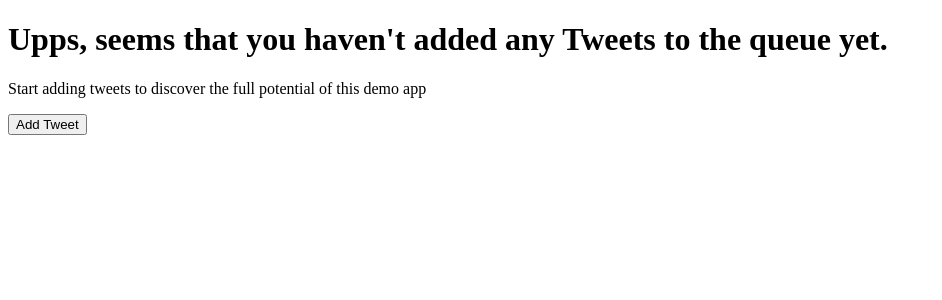
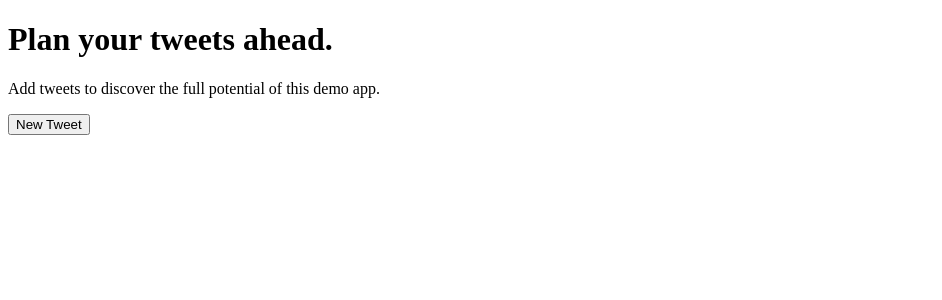
Before and after one commit to GrahamTCreighton/uiuxtest, a React (Create React App) app: page / in a window 1280 px wide. Shown: the top 300 px of the page, without its empty margins (0-942 px from the left). Built offline with nearby package versions, Linux system fonts and the light colour scheme.

Commit message:
Logic for Edit button.

```diff
--- a/src/common/StateContext.js
+++ b/src/common/StateContext.js
@@ -39,11 +39,19 @@ function StateProvider({ children }) {
       },
       [actions.OPEN_MESSAGE_MODAL]: () => ({
         ...state,
+        editMessage: undefined,
         showMessageModal: true,
       }),
       [actions.CLOSE_MESSAGE_MODAL]: () => ({
         ...state,
+        editMessage: undefined,
         showMessageModal: false,
+      }),
+      // Edit message action that takes in messageId parameter which opens twitter modal.
+      [actions.EDIT_MESSAGE]: (messageId) => ({
+        ...state,
+        editMessage: state.messages[messageId],
+        showMessageModal: true,
       }),
     };
     return cases[action.type](action.data);
--- a/src/common/actions.js
+++ b/src/common/actions.js
@@ -3,6 +3,7 @@ const actions = {
   DELETE_MESSAGE: "DELETE_MESSAGE",
   OPEN_MESSAGE_MODAL: "OPEN_MESSAGE_MODAL",
   CLOSE_MESSAGE_MODAL: "CLOSE_MESSAGE_MODAL",
+  EDIT_MESSAGE: "EDIT_MESSAGE", //edit message action
 };
 
 export default actions;
--- a/src/common/texts.js
+++ b/src/common/texts.js
@@ -1,15 +1,15 @@
+// Edited texts to match given user interface
 const english = {
-  "empty-list-title":
-    "Upps, seems that you haven't added any Tweets to the queue yet.",
-  "add-message": "Add Tweet",
+  "empty-list-title": "Plan your tweets ahead.",
+  "add-message": "New Tweet",
   "empty-list-description":
-    "Start adding tweets to discover the full potential of this demo app",
+    "Add tweets to discover the full potential of this demo app.",
 
-  "message-modal-title": "Create New Tweet",
-  "message-modal-schedule": "Schedule your Tweet: ",
-  "message-modal-schedule-error": "You need to select a time in the future",
+  "message-modal-title": "Schedule",
+  "message-modal-schedule": "When",
+  "message-modal-schedule-error": "You can't schedule Tweets in the past.",
 
-  "scheduled-tweets": "Scheduled tweets",
+  "scheduled-tweets": "Scheduled tweets.",
 
   date: "Tweet Posting Time",
   message: "Tweet",
@@ -18,6 +18,7 @@ const english = {
   close: "Close",
   cancel: "Cancel",
   save: "Save",
+  edit: "Edit", //added edit text for button
 };
 function getLocalization() {
   return english;
--- a/src/views/listView/messageList/messageList.js
+++ b/src/views/listView/messageList/messageList.js
@@ -37,8 +37,17 @@ export default function MessageList({ messages }) {
                 data-testid="message-list-delete-button"
                 onClick={() =>
                   dispatch({ type: actions.DELETE_MESSAGE, data: id })
-                }>
+                }
+              >
                 {texts["delete"]}
+              </button>
+              <button // created button that takes in edit message on click
+                data-testid="message-list-edit-button"
+                onClick={() =>
+                  dispatch({ type: actions.EDIT_MESSAGE, data: id })
+                }
+              >
+                {texts["edit"]}
               </button>
             </div>
           </li>
--- a/src/views/messageView/messageModal/messageModal.js
+++ b/src/views/messageView/messageModal/messageModal.js
@@ -6,8 +6,8 @@ import actions from "../../../common/actions.js";
 import moment from "moment";
 
 export default function MessageModal() {
-  const { dispatch } = useContext(StateContext);
-  const [message, setMessage] = useState();
+  const { state, dispatch } = useContext(StateContext); //added state parameter to context
+  const [message, setMessage] = useState(state.editMessage?.message); // if message has been edited save to state
 
   const dateIn10min = moment().add(10, "minutes");
 
@@ -61,6 +61,7 @@ export default function MessageModal() {
         message,
         date,
         time,
+        id: state.editMessage && state.editMessage.id, // added id to save message
       },
     });
     closeMessageModal();
@@ -70,16 +71,11 @@ export default function MessageModal() {
   };
   return (
     <Fragment>
-      <div
-        data-testid="dialog-background"
-        onClick={closeMessageModal}
-      ></div>
+      <div data-testid="dialog-background" onClick={closeMessageModal}></div>
       <dialog open>
         <div>
           <h3>{texts["message-modal-title"]}</h3>
-          <button
-            data-testid="close-button"
-            onClick={closeMessageModal}>
+          <button data-testid="close-button" onClick={closeMessageModal}>
             {texts["close"]}
           </button>
         </div>
@@ -93,9 +89,7 @@ export default function MessageModal() {
             onChange={handleInputChange}
           />
         </div>
-        <div
-          data-error={charactersLeft < 0}
-        >
+        <div data-error={charactersLeft < 0}>
           <p>{charactersLeft}</p>
         </div>
         <div>
```
